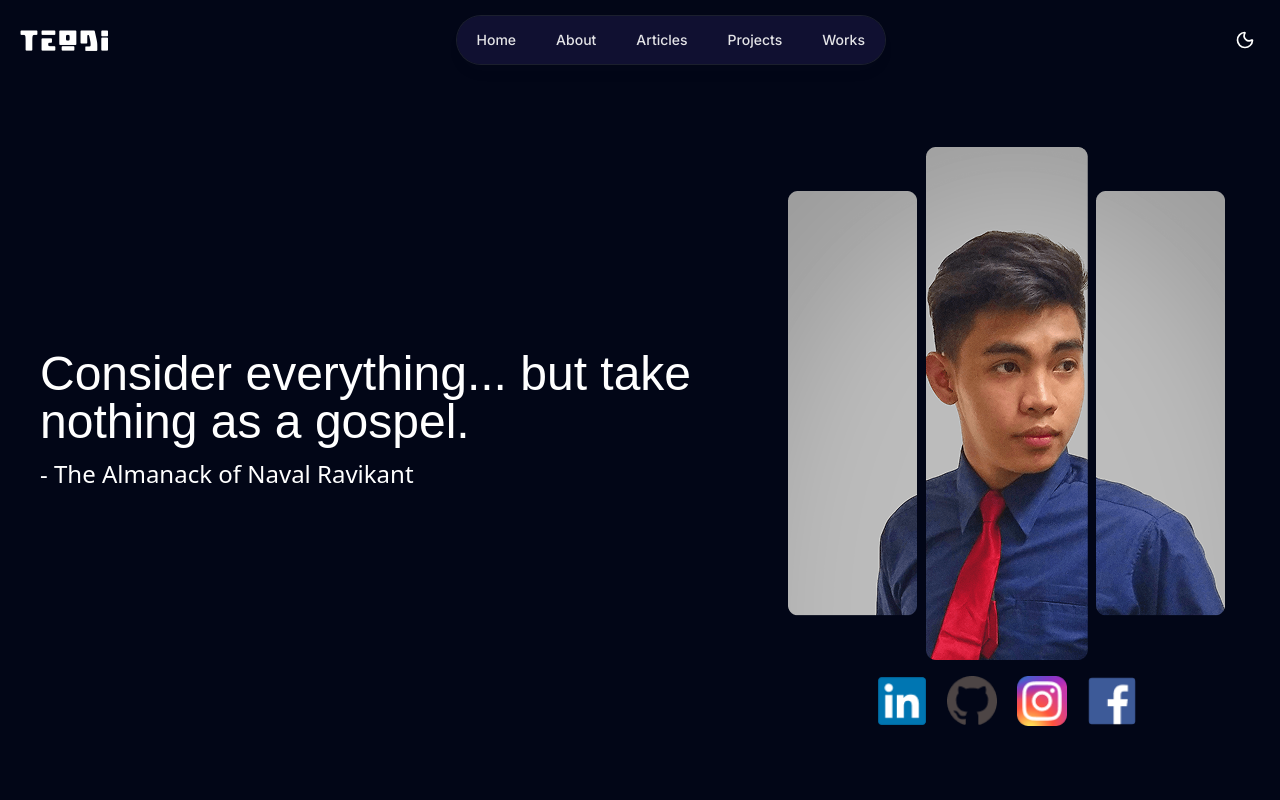
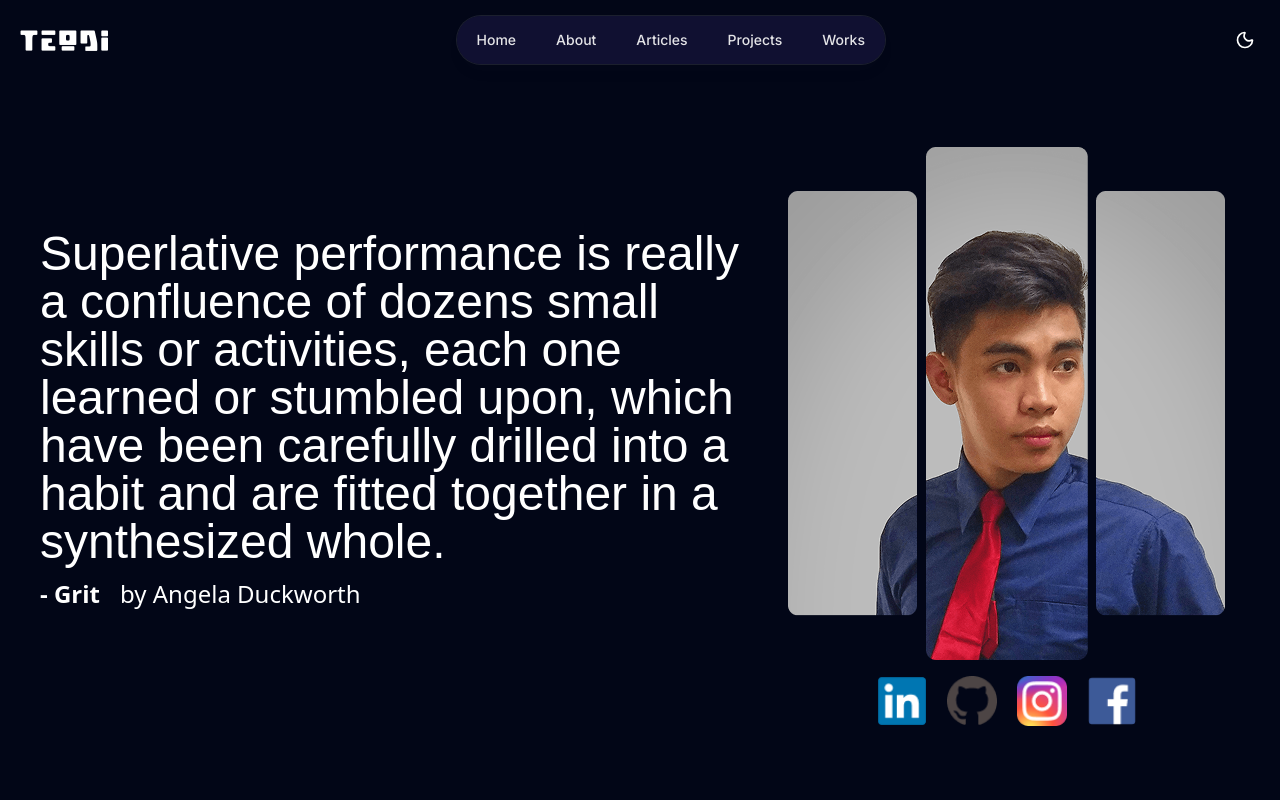
Before and after one commit to teodie/teodulo-portfolio-website, a Next.js app: page / in a window 1280 px wide. Shown: the top 800 px of the page. Built offline with nearby package versions, Linux system fonts and the light colour scheme; a web font is replaced by a local one.

Commit message:
feature: Random quotes for every refresh of the website

```diff
--- a/components/About.tsx
+++ b/components/About.tsx
@@ -1,10 +1,12 @@
-import React from 'react'
+import React, { useEffect, useState } from 'react'
 import Image from 'next/image'
 import myphoto from '@/assets/images/teodulo.png'
 
+
 function About() {
+
   return (
-    <div id='about' className='scroll-mt-16 lg:scroll-mt-24 max-w-8xl mx-auto px-10'>
+    <div id='about' className='scroll-mt-16 lg:scroll-mt-24 max-w-400 mx-auto px-10'>
       <h3 className='text-center text-2xl font-bold font-ovo mt-20 md:my-20'>About me</h3>
 
       <div className='grid grid-cols-1 md:my-10 md:grid-cols-2'>
--- a/components/Articles.tsx
+++ b/components/Articles.tsx
@@ -7,7 +7,7 @@ import { ClockFading } from 'lucide-react'
 
 function Articles() {
   return (
-    <section id='articles' className='px-10 scroll-mt-24 max-w-8xl mx-auto'>
+    <section id='articles' className='px-10 scroll-mt-24 max-w-400 mx-auto'>
       <h2 className='text-2xl text-center font-bold font-ovo mt-20'>My Writtings</h2>
 
       <p className='text-lg text-center mt-5 lg:text-2xl lg:mt-10'>I write mostly about the things I found interesting, things that I am currently learning and my realization in life.</p>
--- a/components/HeroSection.tsx
+++ b/components/HeroSection.tsx
@@ -1,15 +1,25 @@
 import Image from 'next/image'
 import { icons, profile } from '@/assets/assets'
+import { quoates } from '@/utils/BookQuotes'
+import { useEffect, useState } from 'react'
 
 const HeroSection = () => {
+    const [quoateIndex, setQuoateIndex] = useState(0)
+
+  useEffect(() => {
+    const randomNumber = Math.floor( Math.random()  * quoates.length )
+    setQuoateIndex(randomNumber)
+  }, [])
+
   return (
     <div id='#home' className='px-10 flex flex-col-reverse items-center gap-5 text-center pt-10
-    md:flex-row md:h-full md:gap-0 md:text-start md:justify-between max-w-8xl mx-auto
+    md:flex-row md:h-full md:gap-0 md:text-start md:justify-between max-w-400 mx-auto
     '>
 
       <div className='pr-5  w-full '>
-        <h1 className='text-2xl md:text-5xl mb-3 font-ovo'>Consider everything... but take nothing as a gospel.</h1>
-        <h3 className='text-xs md:text-2xl'>- The Almanack of Naval Ravikant</h3>
+        <h1 className='text-2xl md:text-5xl mb-3 font-ovo'>{quoates[quoateIndex].quoate}</h1>
+        <strong className='text-xs font-bold md:text-2xl'>{`- ${quoates[quoateIndex].BookTitle}`}</strong>
+        <p className='text-xs md:text-2xl inline ml-5'>{`by ${quoates[quoateIndex].BookAuthor}`}</p>
       </div>
 
       <div className='e flex flex-col w-56 md:w-3xl items-center'>
--- /dev/null
+++ b/utils/BookQuotes.tsx
@@ -0,0 +1,21 @@
+
+export const quoates = [
+  {
+    BookTitle: "The Almanack of Naval Ravikant",
+    quoate: "Consider everything... but take nothing as a gospel",
+    pageNumber: 2,
+    BookAuthor: "Eric Jorgenson"
+  },
+  {
+    BookTitle: "Finish what you start",
+    quoate: "Setting bad goals is like buying  the wrong map for a road trip.",
+    pageNumber: 10,
+    BookAuthor: "Peter Hollins"
+  },
+  {
+    BookTitle: "Grit",
+    quoate: "Superlative performance is really a confluence of dozens small skills or activities, each one learned or stumbled upon, which have been carefully drilled into a habit and are fitted together in a synthesized whole.",
+    pageNumber: 32,
+    BookAuthor: "Angela Duckworth"
+  }
+]
```
